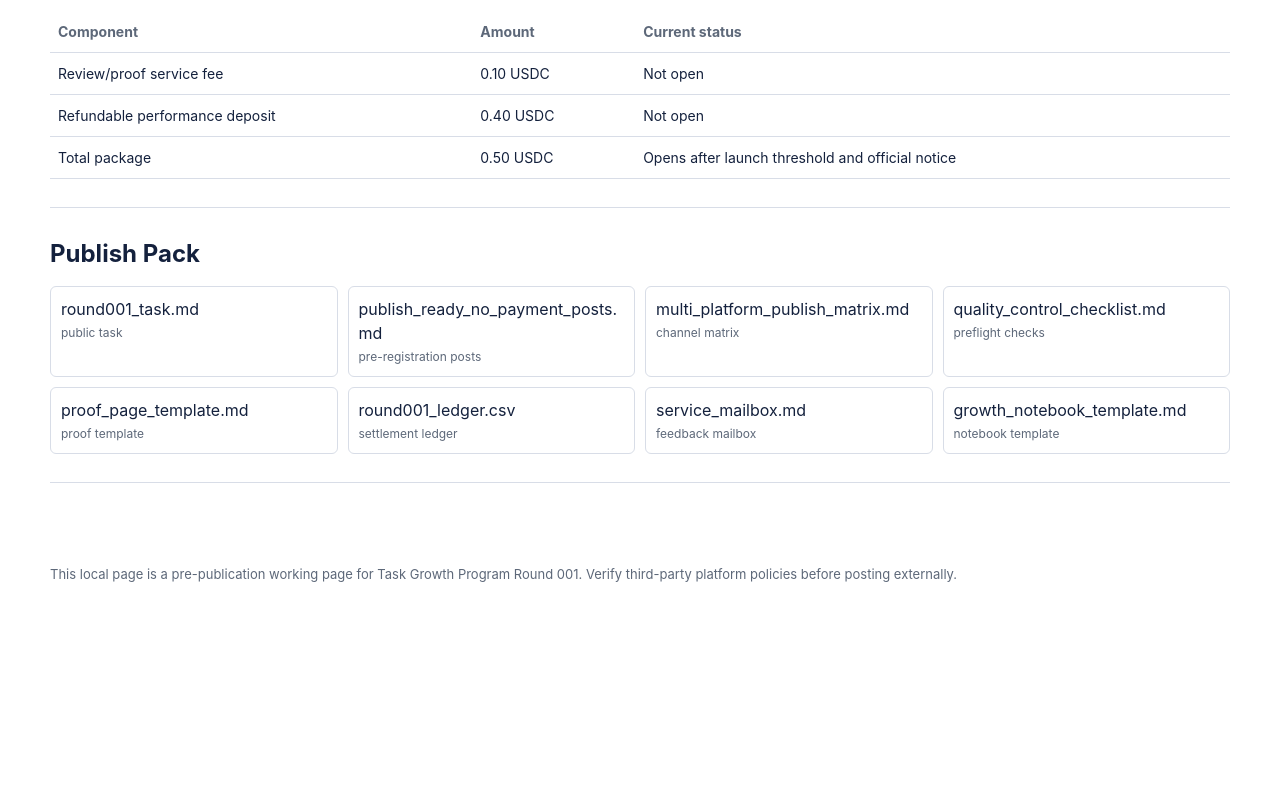
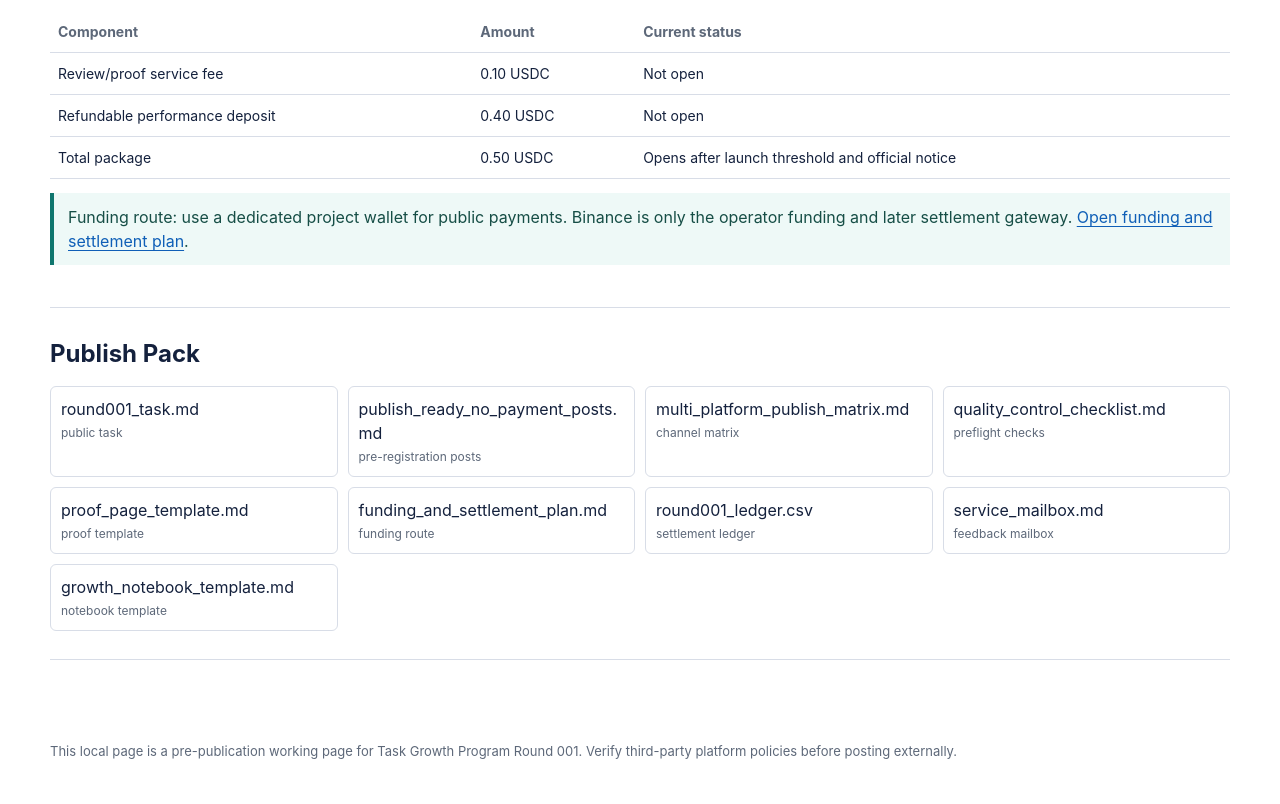
Before and after one commit to rainking5121-oss/task-growth-program-round001, a plain HTML site: page index.html in a window 1280 px wide. Shown: the part 1877-2681 px from the top of the page. Before the commit the page ends 2504 px from the top, so only its background shows below. Drawn offline with Linux system fonts and the light colour scheme.

Commit message:
Add funding and settlement plan

```diff
--- a/index.html
+++ b/index.html
@@ -334,6 +334,7 @@
           <tr><td>Total package</td><td>0.50 USDC</td><td>Opens after launch threshold and official notice</td></tr>
         </tbody>
       </table>
+      <p class="note">Funding route: use a dedicated project wallet for public payments. Binance is only the operator funding and later settlement gateway. <a href="funding_and_settlement_plan.md">Open funding and settlement plan</a>.</p>
     </section>
 
     <section>
@@ -344,6 +345,7 @@
         <a class="file-link" href="multi_platform_publish_matrix.md">multi_platform_publish_matrix.md<span>channel matrix</span></a>
         <a class="file-link" href="quality_control_checklist.md">quality_control_checklist.md<span>preflight checks</span></a>
         <a class="file-link" href="proof_page_template.md">proof_page_template.md<span>proof template</span></a>
+        <a class="file-link" href="funding_and_settlement_plan.md">funding_and_settlement_plan.md<span>funding route</span></a>
         <a class="file-link" href="round001_ledger.csv">round001_ledger.csv<span>settlement ledger</span></a>
         <a class="file-link" href="service_mailbox.md">service_mailbox.md<span>feedback mailbox</span></a>
         <a class="file-link" href="growth_notebook_template.md">growth_notebook_template.md<span>notebook template</span></a>
```
Also changed, not shown: 3 other files.
